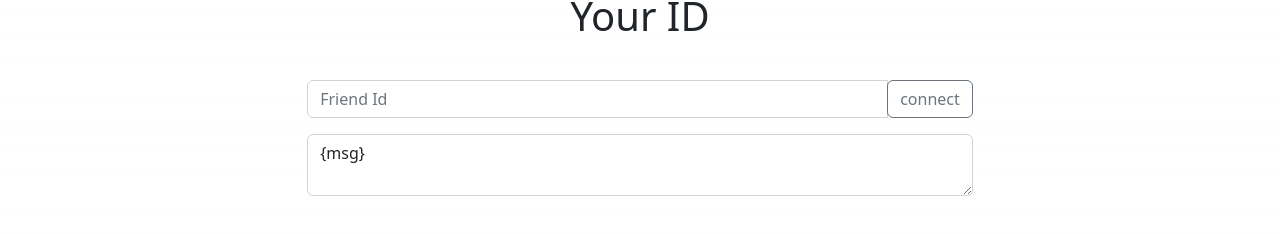
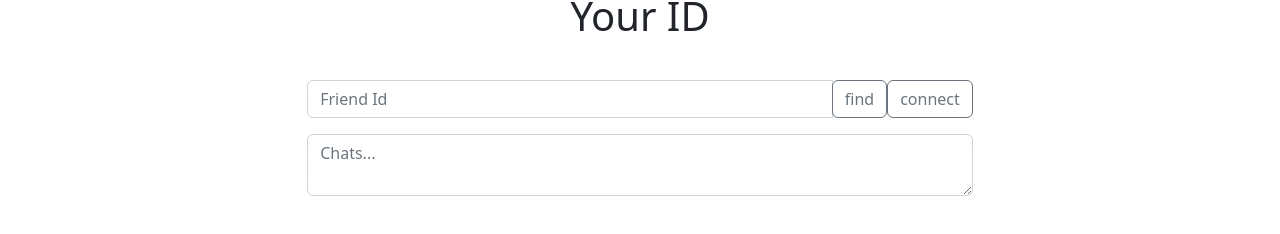
Before and after one commit to Shivamycodee/dchat-app-git, a Next.js app: page /chatIndex in a window 1280 px wide. Shown: the part 267-501 px from the top of the page. Built offline with nearby package versions, Linux system fonts and the light colour scheme.

Commit message:
working chat
hopefully

```diff
--- a/package.json
+++ b/package.json
@@ -28,6 +28,7 @@
     "multiaddr": "^10.0.1",
     "net": "^1.0.2",
     "next": "13.1.6",
+    "peer-id": "^0.16.0",
     "popper.js": "^1.16.1",
     "react": "^18.1.0",
     "react-bootstrap": "^2.7.1",
--- a/src/components/chatCore.jsx
+++ b/src/components/chatCore.jsx
@@ -10,7 +10,9 @@ import { webSockets } from "@libp2p/websockets";
 import { kadDHT } from "@libp2p/kad-dht";
 import { floodsub } from "@libp2p/floodsub";
 import { bootstrap } from "@libp2p/bootstrap";
-import { peerIdFromString, PeerId } from "@libp2p/peer-id";
+
+import PeerId from "peer-id";
+
 
 import { fromString as uint8ArrayFromString } from "uint8arrays/from-string";
 import { toString as uint8ArrayToString } from "uint8arrays/to-string";
@@ -67,15 +69,16 @@ export default function chatCore() {
 
         // Listen for new peers
         node.addEventListener("peer:discovery", (evt) => {
-          const peer = evt.detail;
-          console.log(`Found peer ${peer.id.toString()}`);
+          const peer = evt.detail.id.toString();
+          console.log("peer discovered:",peer);
+
 
 
           // dial them when we discover them
-          console.warn("evt.detail.id : ", evt.detail.id);
-          node.dial(evt.detail.id).catch((err) => {
-            console.log(`Could not dial ${evt.detail.id}`, err);
-          });
+
+          // node.dial(evt.detail.id).catch((err) => {
+          //   console.log(`Could not dial ${evt.detail.id}`, err);
+          // });
         });
 
         // Listen for new connections to peers
@@ -97,7 +100,11 @@ export default function chatCore() {
   const connect = async()=>{
 
      alert(peers);
-     const connection = await nodE.dial(peers);
+    //  const addr = PeerId.createFromB58String(peers);
+    //  console.warn(addr);
+    const addr = new Multiaddr(peers);
+
+     const connection = await nodE.dial(addr);
      console.warn("connecting to node : ", connection);
      const stream = connection.newStream();
      stream.write("Hello, world!");
@@ -105,6 +112,25 @@ export default function chatCore() {
 
 
   }
+
+  const find = async () => {
+    //connect to peer
+    const anId = peerIdFromString(peers);
+    const hasData = Boolean(nodE.peerStore.get(anId));
+
+    alert(`has found peer: ${hasData}`);
+  };
+
+
+  const Master = ()=>{
+    alert("start")
+    const val = PeerId.createFromB58String(
+      "QmXY2AwvEksGXh3fTCSyc1vdYXuUxfQq9HLPJ1tALpHjme"
+    );
+    alert("done")
+    console.warn(val);
+  }
+
 
 
   return (
@@ -125,15 +151,22 @@ export default function chatCore() {
             placeholder="Friend Id"
             aria-label="Friend Id"
             aria-describedby="button-addon2"
-            onChange={
-              (e) =>
-                setPeers(
-                  `/dns4/wrtc-star1.par.dwebops.pub/tcp/443/wss/p2p-webrtc-star/p2p/` +
-                    e.target.value
-                )
+            onChange={(e) =>
+              setPeers(
+                "/dns4/wrtc-star1.par.dwebops.pub/tcp/443/wss/p2p-webrtc-star/p2p/" +
+                  e.target.value
+              )
             }
           />
           <div className="input-group-append">
+            <button
+              className="btn btn-outline-secondary"
+              type="button"
+              id="button-addon2"
+              onClick={() => find()}
+            >
+              find
+            </button>
             <button
               className="btn btn-outline-secondary"
               type="button"
@@ -150,7 +183,6 @@ export default function chatCore() {
             className="form-control"
             placeholder="Chats..."
             aria-label="Chats"
-            value="{msg}"
           ></textarea>
         </div>
 
@@ -183,7 +215,6 @@ export default function chatCore() {
             listen
           </button>
         </div>
-
       </div>
     </>
   );
```
Also changed, not shown: src/components/chatCoreMain.jsx (+5 -16 lines), 1 other file (tests, documents, lock files or other folders).
